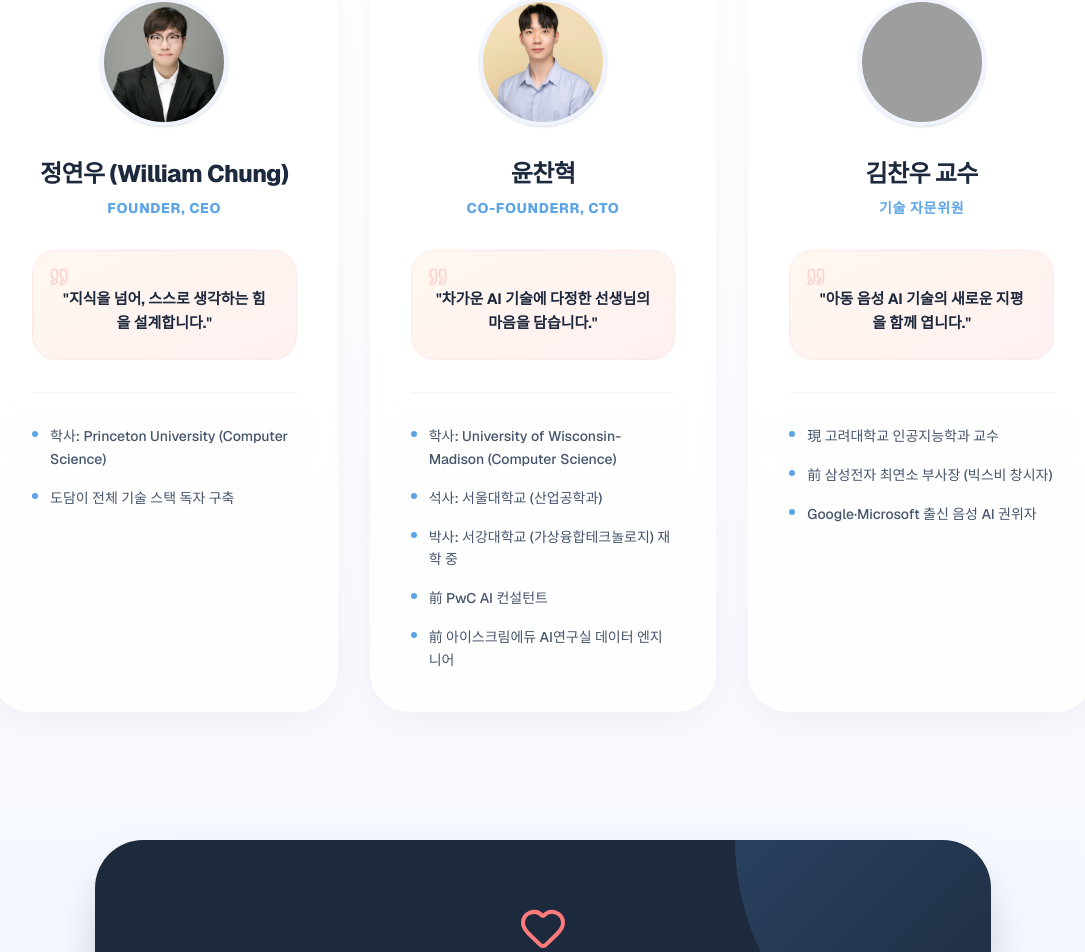
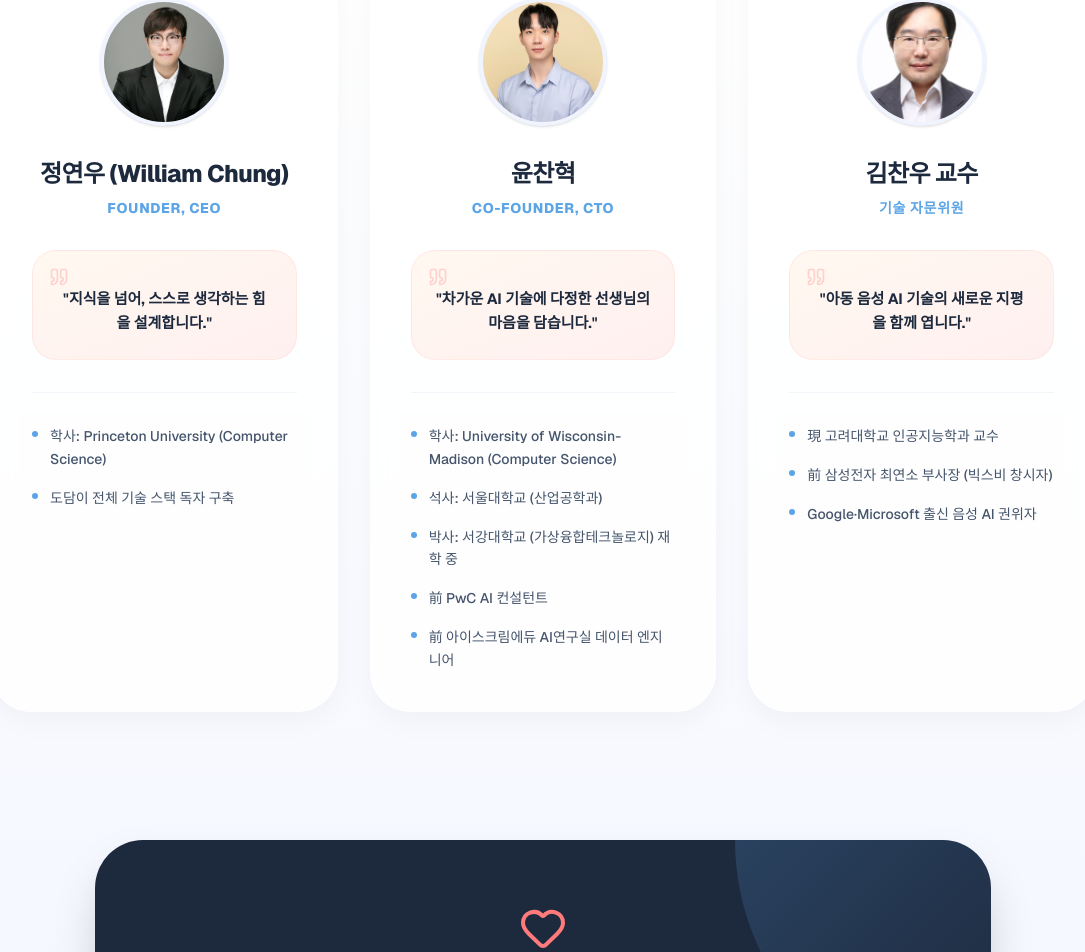
Before and after one commit to Mongsilee/dodami-web, a Next.js app: page /team in a window 1280 px wide. Shown: the part 1421-2373 px from the top of the page, without its empty margins (97-1182 px from the left). Built offline with nearby package versions, Linux system fonts and the light colour scheme; grey boxes are pictures that could not be loaded.

Commit message:
chore: update Chanwoo profile image format to jpeg in team page

```diff
--- a/src/app/team/page.tsx
+++ b/src/app/team/page.tsx
@@ -25,7 +25,7 @@ export default function TeamPage() {
     },
     {
       name: "윤찬혁",
-      role: "Co-founderr, CTO",
+      role: "Co-founder, CTO",
       quote: "차가운 AI 기술에 다정한 선생님의 마음을 담습니다.",
       image: "/images/Chan.jpeg",
       details: [
```
Also changed, not shown: public/images/Chanwoo.jpeg (renamed from public/images/Chanwoo.jpg).
